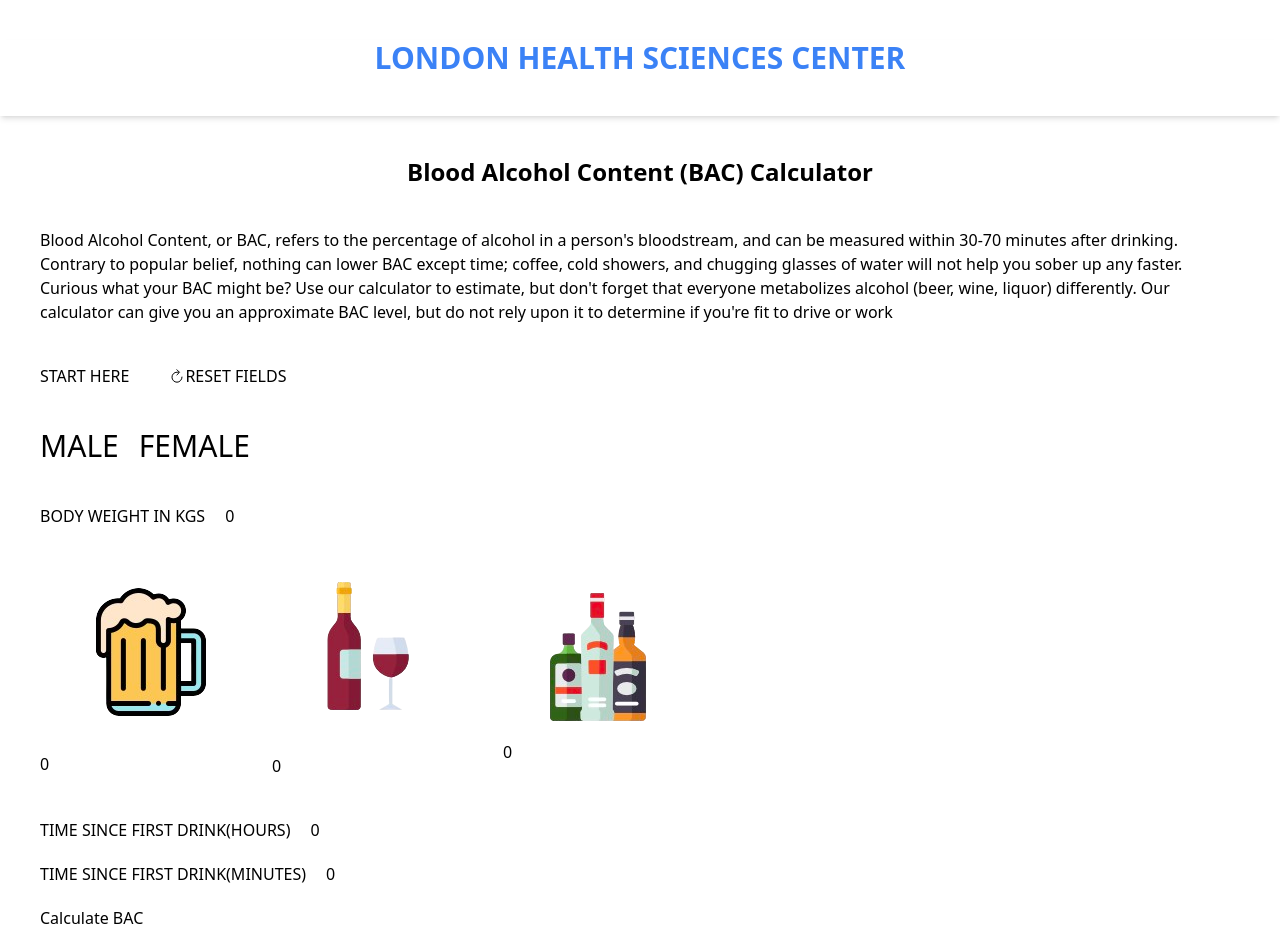
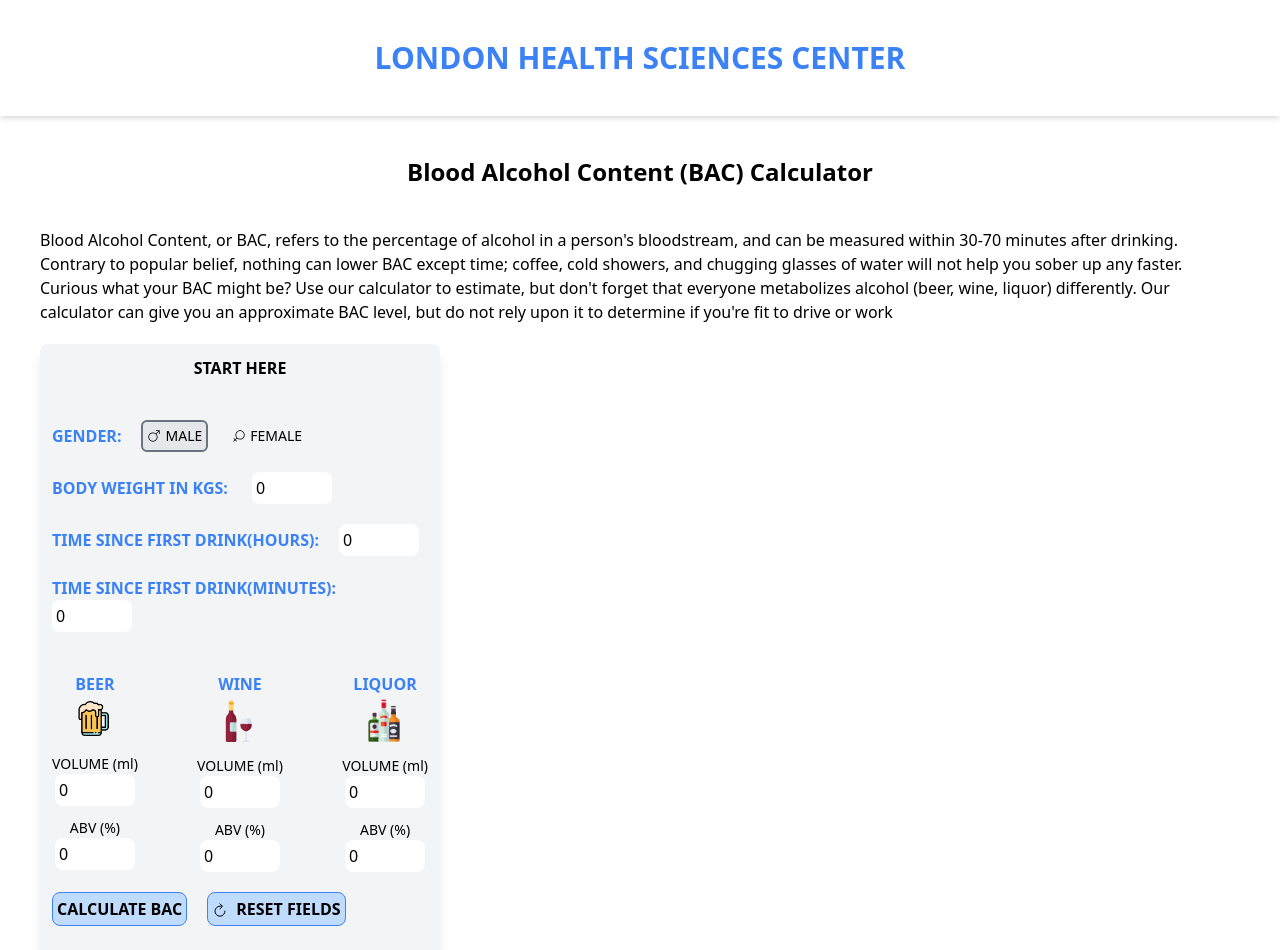
Before and after one commit to Prash0265/calculator, a React (Create React App) app: page / in a window 1280 px wide. Shown: the top 950 px of the page. Built offline with nearby package versions, Linux system fonts and the light colour scheme.

Commit message:
BAC calculation updated

```diff
--- a/src/Components/Calculation.js
+++ b/src/Components/Calculation.js
@@ -3,13 +3,18 @@
 import beer from "../Assets/beer.png";
 import wine from "../Assets/wine.png";
 import liquor from "../Assets/liquor.png";
+import { IoIosMale } from "react-icons/io";
+import { IoIosFemale } from "react-icons/io";
 
 const Calculation = () => {
-  const [gender, setGender] = useState("");
+  const [gender, setGender] = useState("MALE");
   const [weight, setWeight] = useState(0);
-  const [beerCount, setBeerCount] = useState(0);
-  const [wineCount, setWineCount] = useState(0);
-  const [liquorCount, setLiquorCount] = useState(0);
+  const [beerVolume, setBeerVolume] = useState(0);
+  const [beerABV, setBeerABV] = useState(0); // State for beer ABV
+  const [wineVolume, setWineVolume] = useState(0);
+  const [wineABV, setWineABV] = useState(0); // State for wine ABV
+  const [liquorVolume, setLiquorVolume] = useState(0);
+  const [liquorABV, setLiquorABV] = useState(0); // State for liquor ABV
   const [hoursSinceFirstDrink, setHoursSinceFirstDrink] = useState(0);
   const [minutesSinceFirstDrink, setMinutesSinceFirstDrink] = useState(0);
   const [bac, setBAC] = useState(0);
@@ -21,92 +26,79 @@
   const calculateBAC = () => {
     // Formula for BAC calculation
     const alcoholConsumed =
-      (beerCount * 12 * 0.05 + wineCount * 5 * 0.12 + liquorCount * 1.5 * 0.4) *
-      7.5; // Standard drink sizes and alcohol content
+      (beerVolume * (beerABV / 100) +
+      wineVolume * (wineABV / 100) +
+        liquorVolume  * (liquorABV / 100)) ;
     const weightInGrams = weight * 1000; // Convert weight to grams
     const totalBodyWater =
       gender === "MALE" ? weightInGrams * 0.58 : weightInGrams * 0.49;
     const metabolismRate = 0.017;
     const hours = hoursSinceFirstDrink + minutesSinceFirstDrink / 60;
-    const bacValue =
-      (alcoholConsumed / totalBodyWater - metabolismRate * hours).toFixed(2);
+    const bacValue = (
+      alcoholConsumed / totalBodyWater -
+      metabolismRate * hours
+    ).toFixed(2);
     setBAC(bacValue);
   };
 
+  const resetForm = () => {
+    setGender("MALE");
+    setWeight(0);
+    setBeerVolume(0);
+    setWineVolume(0);
+    setLiquorVolume(0);
+    setHoursSinceFirstDrink(0);
+    setMinutesSinceFirstDrink(0);
+    setBAC(0);
+  };
+
   return (
-    <div className="my-10 mx-10">
-      <div className="flex">
-        <div className="mr-10">START HERE</div>
-        <div className="flex items-center cursor-pointer">
-          {" "}
-          <IoRefreshSharp />
-          <span>RESET FIELDS</span>
-        </div>
-      </div>
+    <div className="my-5 mx-10 bg-gray-100 p-3 rounded-lg md:w-[400px] shadow-lg">
+      <div className=" font-bold text-center mb-10">START HERE</div>
+
       <div>
-        <ul className="flex my-10">
+        <ul className="flex my-5 items-center">
+          <li className=" mr-5 font-semibold text-blue-500">GENDER: </li>
           <li
-            className={`text-3xl  mr-5 cursor-pointer ${
-              gender === "MALE"
-                ? "text-red-500 pb-1 border-b-2 border-red-500"
-                : ""
+            className={` text-sm flex items-center  mr-5 cursor-pointer p-1 rounded-md ${
+              gender === "MALE" ? " bg-gray-200  border-2 border-gray-500" : ""
             }`}
             onClick={() => handleGenderButton("MALE")}
           >
+            <IoIosMale className="mr-1" />
             MALE
           </li>
           <li
-            className={`text-3xl  mr-5 cursor-pointer ${
+            className={`text-sm  mr-5 cursor-pointer flex items-center rounded-md p-1 ${
               gender === "FEMALE"
-                ? "text-red-500 pb-1 border-b-2 border-red-500"
+                ? " bg-gray-200  border-2 border-gray-500"
                 : ""
             }`}
             onClick={() => handleGenderButton("FEMALE")}
           >
+            <IoIosFemale className="mr-1" />
             FEMALE
           </li>
         </ul>
         <div>
-          <span className="mr-5">BODY WEIGHT IN KGS</span>
+          <span className=" mr-5 font-semibold text-blue-500">
+            BODY WEIGHT IN KGS:{" "}
+          </span>
           <input
+            className="w-20 p-1 rounded-lg"
             type="number"
             placeholder="ENTER WEIGHT"
             value={weight}
             onChange={(e) => setWeight(e.target.value)}
           />
         </div>
-        <div className="flex items-center my-10">
-          <div>
-            <img src={beer} alt="beer" />{" "}
-            <input
-              type="number"
-              placeholder="0"
-              value={beerCount}
-              onChange={(e) => setBeerCount(e.target.value)}
-            />
-          </div>
-          <div>
-            <img src={wine} alt="wine" />{" "}
-            <input
-              type="number"
-              placeholder="0"
-              value={wineCount}
-              onChange={(e) => setWineCount(e.target.value)}
-            />
-          </div>
-          <div>
-            <img src={liquor} alt="liquor" />{" "}
-            <input
-              type="number"
-              placeholder="0"
-              value={liquorCount}
-              onChange={(e) => setLiquorCount(e.target.value)}
-            />
-          </div>
-        </div>
+
         <div className="my-5">
-          <span className="mr-5">TIME SINCE FIRST DRINK(HOURS)</span>
+          <span className=" mr-5 font-semibold text-blue-500">
+            TIME SINCE FIRST DRINK(HOURS):
+          </span>
           <input
+            className="w-20  p-1 rounded-lg"
             type="number"
             placeholder="0"
             value={hoursSinceFirstDrink}
@@ -114,16 +106,122 @@
           />
         </div>
         <div className="my-5">
-          <span className="mr-5">TIME SINCE FIRST DRINK(MINUTES)</span>
+          <span className=" mr-5 font-semibold text-blue-500">
+            TIME SINCE FIRST DRINK(MINUTES):
+          </span>
           <input
+            className="w-20  p-1 rounded-lg"
             type="number"
             placeholder="0"
             value={minutesSinceFirstDrink}
             onChange={(e) => setMinutesSinceFirstDrink(e.target.value)}
           />
         </div>
-        <button onClick={calculateBAC}>Calculate BAC</button>
-        <div className="my-5">Blood Alcohol Content (BAC): {bac}</div>
+        <div className="flex my-5 mt-10 justify-between">
+          <div>
+            <div className="flex flex-col items-center">
+              <span className="text-center text-blue-500 font-semibold">
+                BEER{" "}
+              </span>
+              <img className="w-16 mx-auto mb-2" src={beer} alt="beer" />
+            </div>
+
+            <div className="flex flex-col items-center">
+              <span className="text-sm">VOLUME (ml)</span>
+              <input
+                className="w-20 p-1 rounded-lg"
+                type="number"
+                placeholder="0"
+                value={beerVolume}
+                onChange={(e) => setBeerVolume(e.target.value)}
+              />
+            </div>
+            <div className="flex flex-col items-center mt-3">
+              <span className="text-sm">ABV (%)</span>
+              <input
+                className="w-20 p-1 rounded-lg"
+                type="number"
+                placeholder="0"
+                value={beerABV}
+                onChange={(e) => setBeerABV(e.target.value)}
+              />
+            </div>
+          </div>
+          <div className="flex flex-col items-center">
+            <span className="text-center text-blue-500 font-semibold">
+              WINE{" "}
+            </span>
+            <img className="w-16 mx-auto" src={wine} alt="wine" />
+
+            <div className="flex flex-col items-center">
+              <span className="text-sm">VOLUME (ml)</span> {/* Adding volume label for wine */}
+              <input
+                className="w-20 p-1 rounded-lg"
+                type="number"
+                placeholder="0"
+                value={wineVolume}
+                onChange={(e) => setWineVolume(e.target.value)}
+              />
+            </div>
+            <div className="flex flex-col items-center mt-3">
+              <span className="text-sm">ABV (%)</span>
+              <input
+                className="w-20 p-1 rounded-lg"
+                type="number"
+                placeholder="0"
+                value={wineABV}
+                onChange={(e) => setWineABV(e.target.value)}
+              />
+            </div>
+          </div>
+
+          <div className="flex flex-col items-center">
+            <span className="text-center text-blue-500 font-semibold">
+              LIQUOR{" "}
+            </span>
+            <img className="w-16 mx-auto  mb-2" src={liquor} alt="liquor" />
+
+            <div className="flex flex-col items-center">
+              <span className="text-sm">VOLUME (ml)</span> {/* Adding volume label for liquor */}
+              <input
+                className="w-20 p-1 rounded-lg"
+                type="number"
+                placeholder="0"
+                value={liquorVolume}
+                onChange={(e) => setLiquorVolume(e.target.value)}
+              />
+            </div>
+            <div className="flex flex-col items-center mt-3">
+              <span className="text-sm">ABV (%)</span>
+              <input
+                className="w-20 p-1 rounded-lg"
+                type="number"
+                placeholder="0"
+                value={liquorABV}
+                onChange={(e) => setLiquorABV(e.target.value)}
+              />
+            </div>
+          </div>
+        </div>
+        <div className="flex items-center">
+          <button
+            onClick={calculateBAC}
+            className="p-1 bg-blue-200 rounded-lg border font-semibold border-blue-500 mr-5"
+          >
+            CALCULATE BAC
+          </button>
+          <button
+            className="p-1 bg-blue-200 rounded-lg border font-semibold border-blue-500 "
+            onClick={resetForm}
+          >
+            {" "}
+            <IoRefreshSharp className="inline-block mr-2" />
+            <span>RESET FIELDS</span>
+          </button>
+        </div>
+        <div className="my-5 font-semibold text-blue-500">
+          BLOOD ALCOHOL CONTENT (BAC): {bac}
+        </div>
       </div>
     </div>
   );
```
Also changed, not shown: 1 other file (tests, documents, lock files or other folders).
